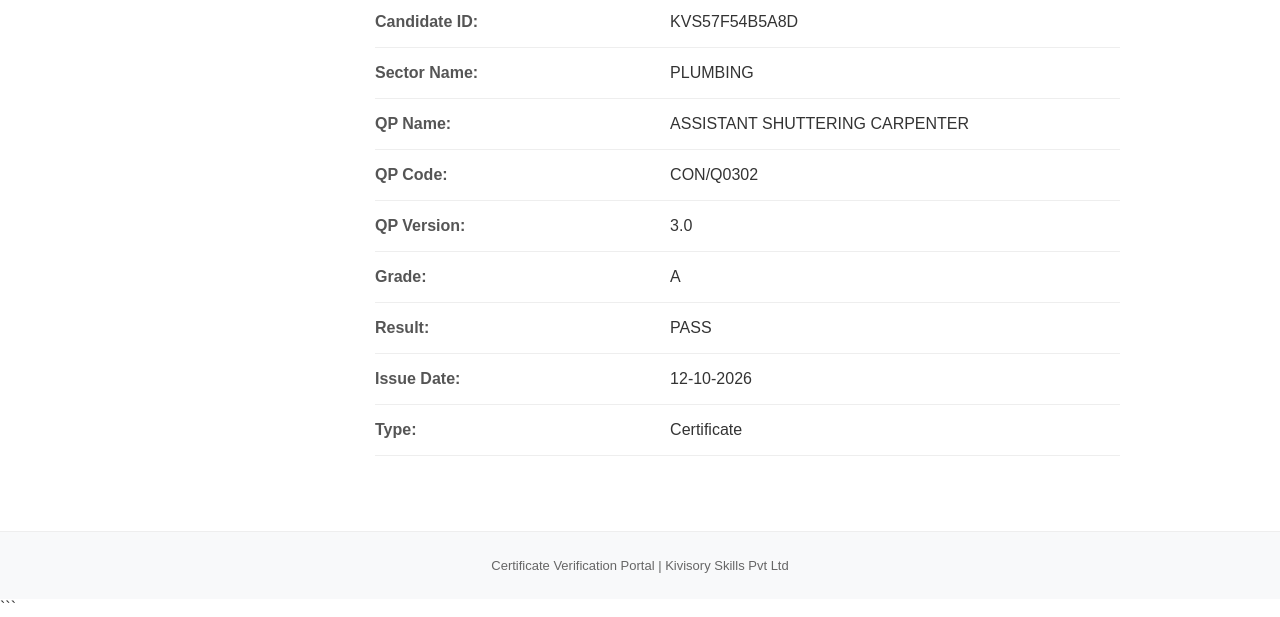
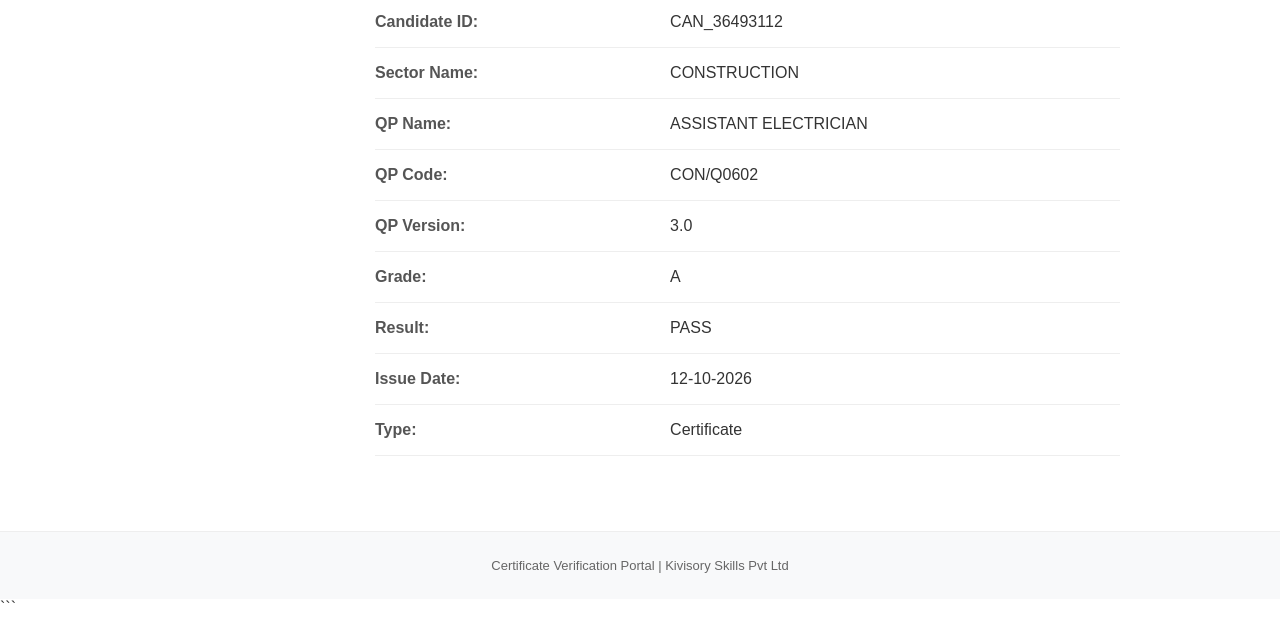
Before and after one commit to KivisorySkillsPvtLtd/KivisorySkillsPvtLtd.github.io, a plain HTML site: page certificates/CAN_40361460.html in a window 1280 px wide. Shown: the part 273-890 px from the top of the page. Drawn offline with Linux system fonts and the light colour scheme.

Commit message:
Update CAN_36493112.html

```diff
--- a/certificates/CAN_40361460.html
+++ b/certificates/CAN_40361460.html
@@ -305,10 +305,10 @@ footer {
       <h1>Certificate Verification</h1>
 
       <p><b>Candidate Name:</b><span>PERIYASAMY SABARINATHAN</span></p>
-      <p><b>Candidate ID:</b><span>KVS57F54B5A8D</span></p>
-      <p><b>Sector Name:</b><span>PLUMBING</span></p>
-      <p><b>QP Name:</b><span>ASSISTANT SHUTTERING CARPENTER</span></p>
-      <p><b>QP Code:</b><span>CON/Q0302</span></p>
+      <p><b>Candidate ID:</b><span>CAN_36493112</span></p>
+      <p><b>Sector Name:</b><span>CONSTRUCTION</span></p>
+      <p><b>QP Name:</b><span>ASSISTANT ELECTRICIAN</span></p>
+      <p><b>QP Code:</b><span>CON/Q0602</span></p>
       <p><b>QP Version:</b><span>3.0</span></p>
       <p><b>Grade:</b><span>A</span></p>
       <p><b>Result:</b><span>PASS</span></p>
```
